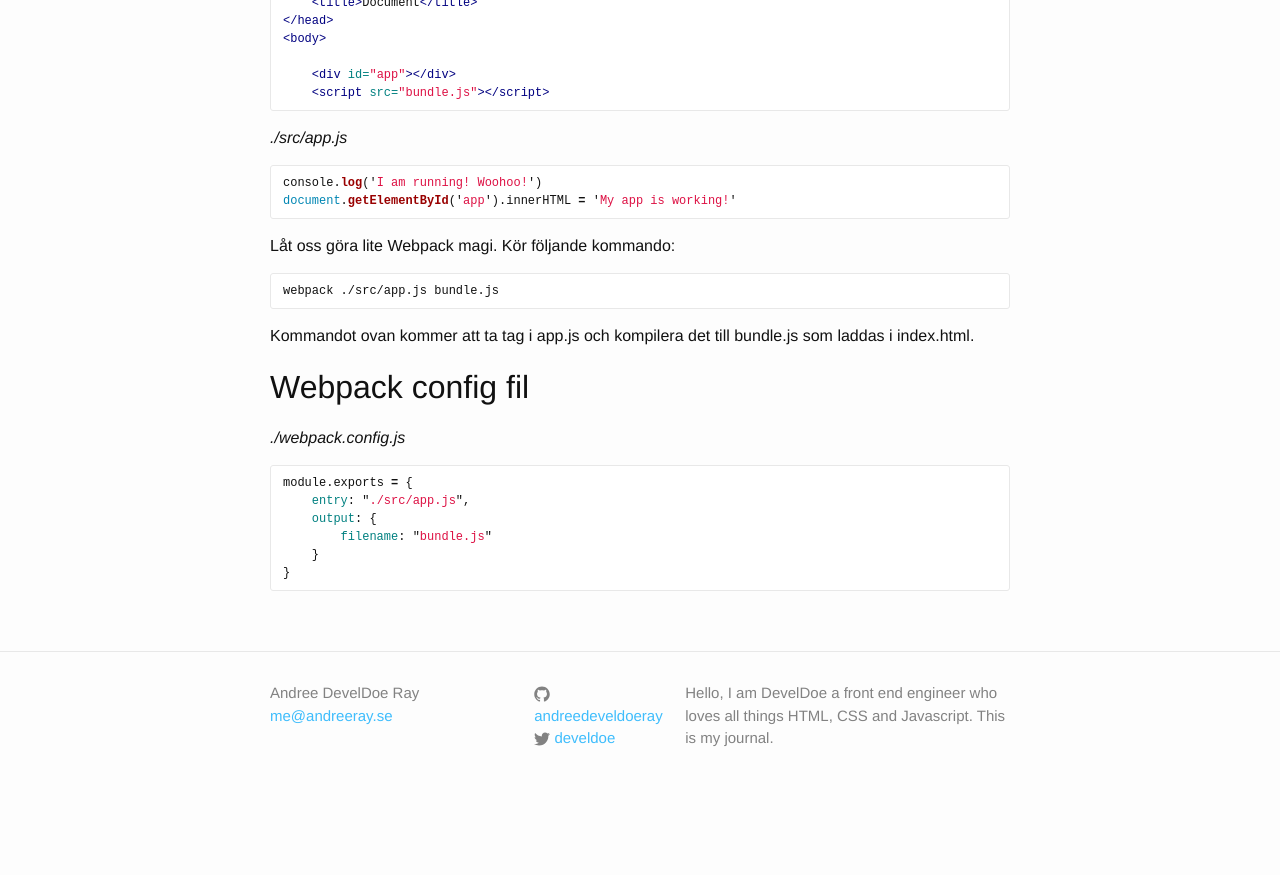
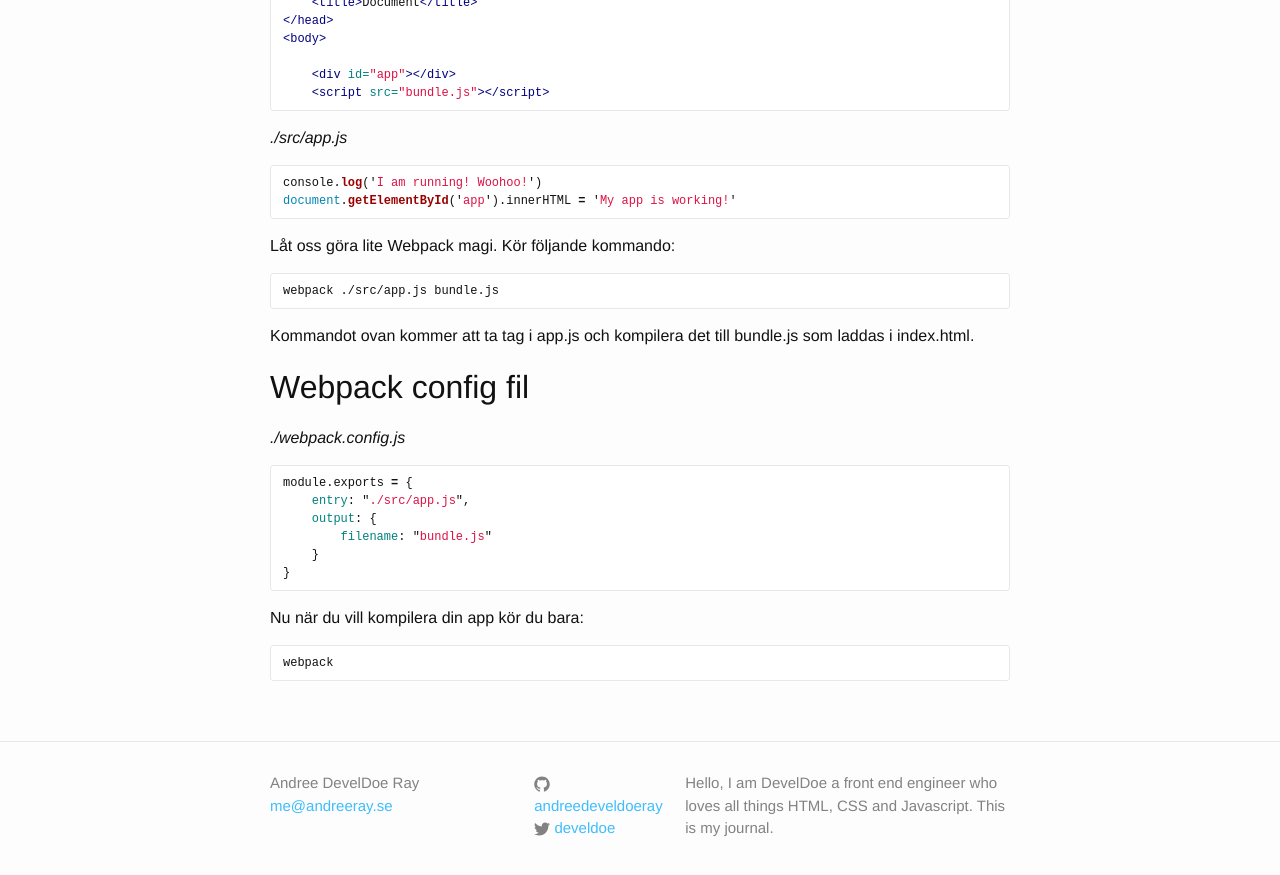
Before and after one commit to develdoe/develdoe.github.io, a Jekyll site: the page built from _posts/2018-01-10-webpack-sass-compilering.md, in a window 1280 px wide and 900 px high, scrolled down 1232 px. Shown: the top 875 px of the window. Built offline with Jekyll 4.4.1, drawn with Linux system fonts in a browser that asks for light colours; before the commit the page ends 2042 px from its top, so only the background shows below that.

Commit message:
Create 2018-01-10-webpack-sass-compilering.md

````diff
--- a/_posts/2018-01-10-webpack-sass-compilering.md
+++ b/_posts/2018-01-10-webpack-sass-compilering.md
@@ -87,3 +87,9 @@ module.exports = {
     }
 }
 ```
+
+Nu när du vill kompilera din app kör du bara:
+
+```bash
+webpack
+```
````
